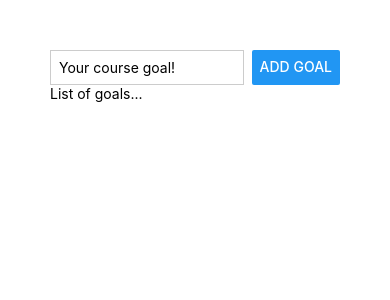
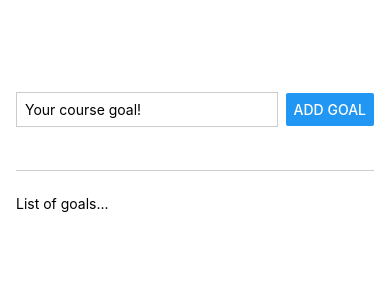
Before and after one commit to React-Native-Streamliner/GoalsApp, a React Native app: screen / in a window 390 px wide. Shown: the top 300 px of the page. Built offline with nearby package versions, Linux system fonts and the light colour scheme.

Commit message:
Improving The Layout

```diff
--- a/App.js
+++ b/App.js
@@ -8,7 +8,7 @@ export default function App() {
         <TextInput style={styles.textInput} placeholder='Your course goal!'/>
         <Button title='Add Goal' />
       </View>
-      <View>
+      <View style={styles.goalsContainer}>
         <Text>List of goals...</Text>
       </View>
     </View>
@@ -17,11 +17,18 @@ export default function App() {
 
 const styles = StyleSheet.create({
   appContainer: {
+    flex: 1,
     padding: 50,
+    paddingHorizontal: 16,
   },
   inputContainer: {
+    flex: 1,
     flexDirection: 'row',
-    justifyContent: 'space-between'
+    justifyContent: 'space-between',
+    alignItems: 'center',
+    marginBottom: 24,
+    borderBottomWidth : 1,
+    borderBottomColor: '#cccccc'
   },
   textInput: {
     borderWidth: 1,
@@ -29,5 +36,8 @@ const styles = StyleSheet.create({
     width: '80%',
     marginRight: 8,
     padding: 8
+  },
+  goalsContainer: {
+    flex: 5,
   }
 })
```
